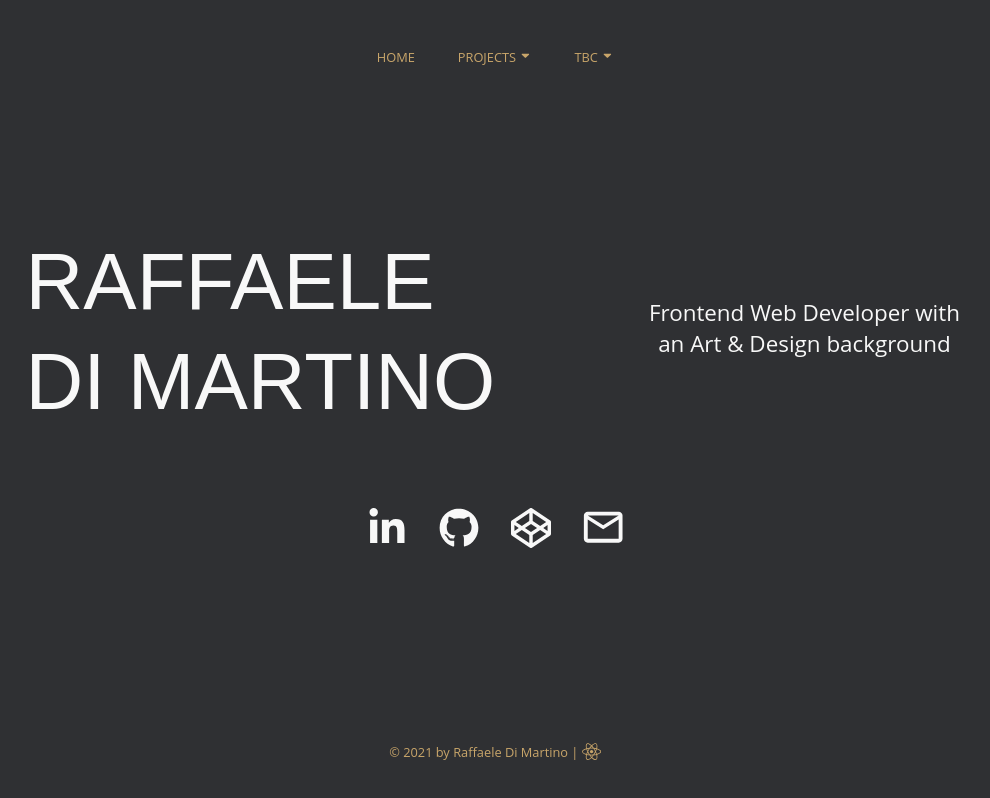
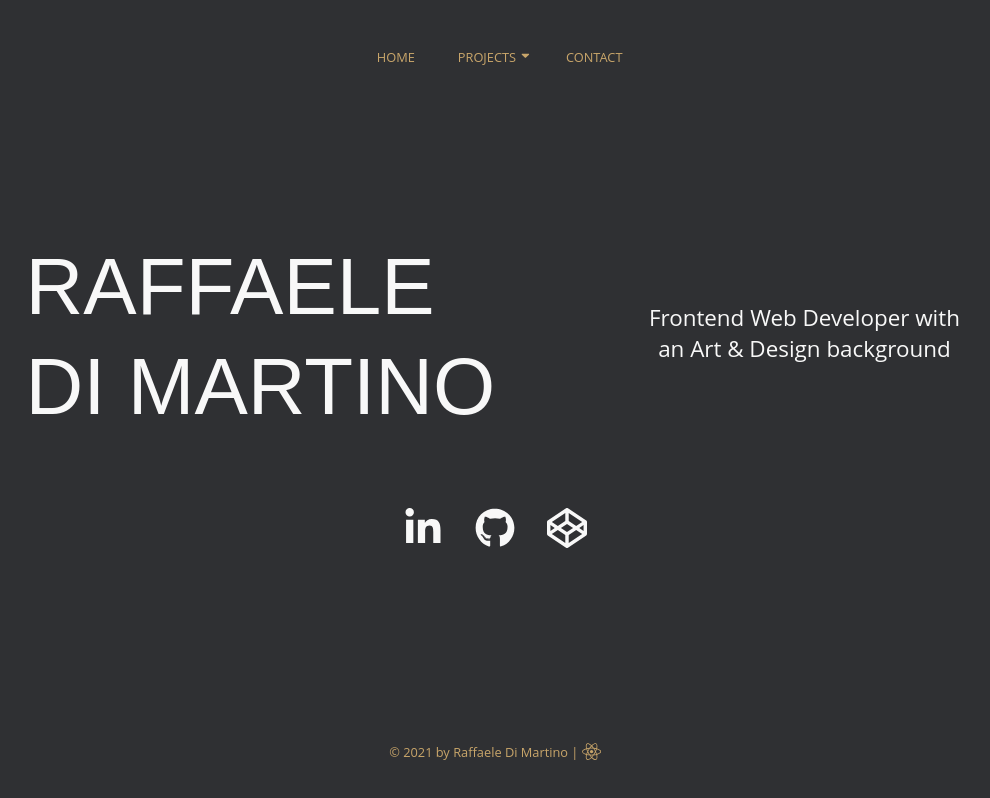
Before and after one commit to RafDiMartino/React-Portfolio, a React (Create React App) app: page / in a window 1280 px wide. Shown: the whole page, without its empty margins (145-1135 px from the left). Built offline with nearby package versions, Linux system fonts and the light colour scheme.

Commit message:
7 june commit

```diff
--- a/src/components/Home.css
+++ b/src/components/Home.css
@@ -46,22 +46,16 @@
   flex-basis: 15%;
 }
 
-.email {
-  font-size: 2.2rem;
-}
-
 .linkedin,
 .github,
-.codepen,
-.email {
+.codepen {
   color: var(--white);
   cursor: pointer;
 }
 
 .linkedin:hover,
 .github:hover,
-.codepen:hover,
-.email:hover {
+.codepen:hover {
   color: var(--gold);
 }
 
@@ -78,9 +72,7 @@
   .social {
     font-size: 2.2rem;
   }
-  .email {
-    font-size: 2.6rem;
-  }
+
 }
 
 @media (min-width: 600px) {
@@ -144,9 +136,6 @@
     font-size: 2.5rem;
     flex-basis: 4.5rem;
   }
-  .email {
-    font-size: 2.9rem;
-  }
 
   .name:hover,
   .surname:hover,
--- a/src/components/Home.js
+++ b/src/components/Home.js
@@ -1,7 +1,7 @@
 import "../App.css"
 import "./Home.css"
 import { FaLinkedinIn, FaGithub, FaCodepen } from "react-icons/fa";
-import { MdMailOutline } from "react-icons/md";
+
 
 
 function HeroSection() {
@@ -20,7 +20,6 @@ function HeroSection() {
                 <a href="https://www.linkedin.com/in/raffaele-di-martino/" target="_blank" rel="noreferrer" className="social linkedin"><FaLinkedinIn /></a>
                 <a href="https://github.com/RafDiMartino/" target="_blank" rel="noreferrer" className="social github"><FaGithub /></a>
                 <a href="https://codepen.io/R4F" target="_blank" rel="noreferrer" className="social codepen"><FaCodepen /></a>
-                <a href="mailto:r.dimartino.uk@gmail.com" className="social email"><MdMailOutline /></a>
             </div>
         </div>
     )
--- a/src/components/Navbar.css
+++ b/src/components/Navbar.css
@@ -29,10 +29,6 @@ ul li {
   color: var(--white);
 }
 
-nav ul li ul {
-  width: 5rem;
-}
-
 ul li ul li {
   padding: 0.7rem 0;
 }
@@ -41,12 +37,22 @@ ul li ul li:nth-child(1) {
   padding-top: 1.5rem;
 }
 
+ul li ul li:last-child {
+  padding-bottom: 1.5rem;
+}
+
 nav ul li ul {
+
   display: none;
 }
 
 nav ul li:hover ul {
   display: block;
+  background-color: var(--black);
+  border-left: 1px solid var(--gold);
+  border-right: 1px solid var(--gold);
+  border-bottom: 1px solid var(--gold);
+  border-radius: 0 0 5px 5px;
 }
 
 .nav-links {
--- a/src/components/Navbar.js
+++ b/src/components/Navbar.js
@@ -1,6 +1,7 @@
 import "./Navbar.css"
 import { Link } from "react-router-dom"
 import { FaCaretDown } from "react-icons/fa"
+
 
 function Navbar() {
 
@@ -14,12 +15,7 @@ function Navbar() {
                         <li><Link  to="html-css-js-projects" className="nav-links-project">HTML CSS JS</Link></li>
                     </ul>
                 </li>
-                <li>TBC <FaCaretDown/>
-                    <ul className="contacts">
-                        <li></li>
-                        <li></li>
-                    </ul>
-                </li>
+                <li><a href="mailto:r.dimartino.uk@gmail.com" className="nav-links">CONTACT</a></li>
             </ul>
         </nav>
     )
--- a/src/components/pages/HtmlCssJsProjects.js
+++ b/src/components/pages/HtmlCssJsProjects.js
@@ -1,8 +1,15 @@
+import SectionTitle from "./SectionTitle"
+import { SiJavascript, SiHtml5, SiCss3 } from "react-icons/si"
 
 function HtmlCssJsProjects() {
     return (
         <div>
-            <h1>HTML CSS JS PROJECTS</h1>
+            <SectionTitle
+                name="Html Css Js Projects"
+                icon1={<SiHtml5/>}
+                icon2={<SiCss3/>}
+                icon3={<SiJavascript/>}
+            />
         </div>
     )
 }
--- a/src/components/pages/ReactProjects.js
+++ b/src/components/pages/ReactProjects.js
@@ -1,8 +1,13 @@
+import SectionTitle from "./SectionTitle"
+import { SiReact } from "react-icons/si"
 
 function ReactProjects() {
     return (
         <div>
-            <h1>React Projects</h1>
+            <SectionTitle
+                name="React Projects"
+                icon1={<SiReact/>}
+            />
         </div>
     )
 }
--- /dev/null
+++ b/src/components/pages/SectionTitle.css
@@ -0,0 +1,3 @@
+h1 {
+    font-size: 1.5rem;
+}
--- /dev/null
+++ b/src/components/pages/SectionTitle.js
@@ -0,0 +1,12 @@
+import "./SectionTitle.css"
+
+function SectionTitle(props) {
+    return (
+        <div>
+            <h1>{props.name}</h1>
+            <div>{props.icon1}{props.icon2}{props.icon3}</div>
+        </div>
+    )
+}
+
+export default SectionTitle
```
Also changed, not shown: src/components/react projects imgs/quoteGenerator1.PNG (added), src/components/react projects imgs/reactCounterApp.PNG (added).
